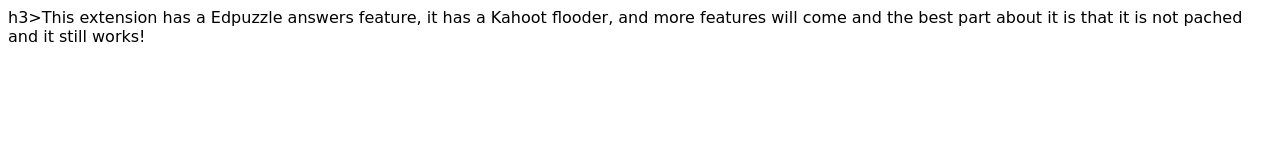
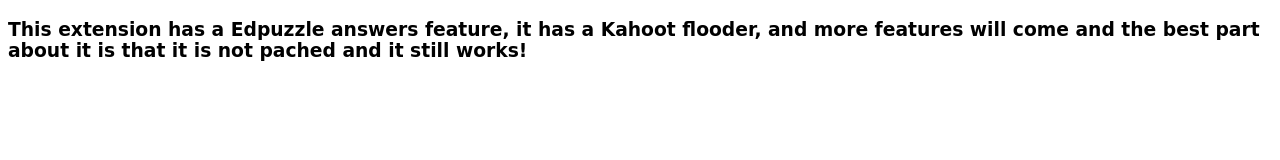
Before and after one commit to TamoghnaK13/EduNinja, a plain HTML site: page f.html in a window 1280 px wide. Drawn offline with Linux system fonts and the light colour scheme.

Commit message:
Update f.html

```diff
--- a/f.html
+++ b/f.html
@@ -9,7 +9,7 @@
 </head>
 <body>
 
-h3>This extension has a Edpuzzle answers feature, it has a Kahoot flooder, and more features will come and the best part about it is that it is not pached and it still works!</h3>
+<h3>This extension has a Edpuzzle answers feature, it has a Kahoot flooder, and more features will come and the best part about it is that it is not pached and it still works!</h3>
 
 </body>
 </html>
```
